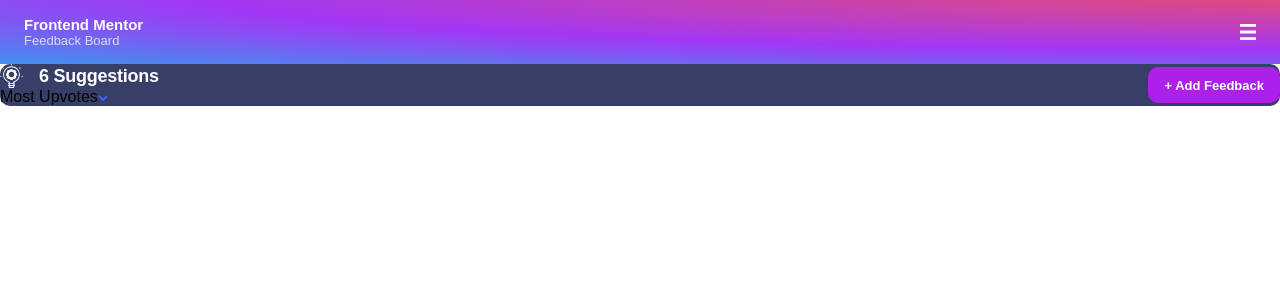
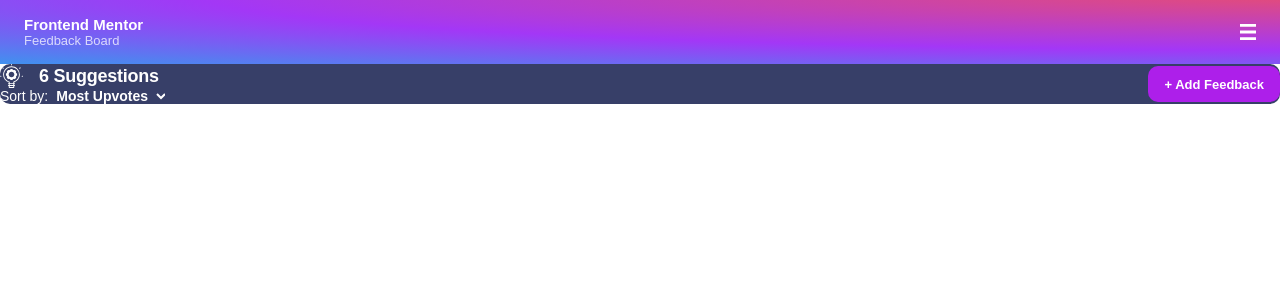
Before and after one commit to gdcristea/product-feedback-app, an Angular app: page /suggestions in a window 1280 px wide. Shown: the top 300 px of the page. Built offline with nearby package versions, Linux system fonts and the light colour scheme.

Commit message:
added dropdown component

```diff
--- a/src/app/pages/suggestions/filter-bar/dropdown/dropdown.component.html
+++ b/src/app/pages/suggestions/filter-bar/dropdown/dropdown.component.html
@@ -1,20 +1,23 @@
 <div class="dropdown-container">
   <div class="dropdown-container__selected-filter" (click)="toggleDropdown()">
-    <span>{{selectedFilter}}</span>
+    <div class="dropdown-container__selected-filter__filters">
+      <span>Sort by:</span>
+      <span class="dropdown-container__selected-filter__filters__bold">{{selectedFilter}}</span>
+    </div>
+    <img
+      *ngIf="isOpen"
+      src="assets/images/icon-arrow-up.svg"
+      alt="arrow up">
     <img
       *ngIf="!isOpen"
       src="assets/images/icon-arrow-down.svg"
       alt="arrow down">
-    <img
-      *ngIf="isOpen"
-      src="assets/images/icon-arrow-up.svg"
-      alt="arrow up">
   </div>
-
   <div
     *ngIf="isOpen"
     class="dropdown-container__dropdown-list">
     <div
+      class="dropdown-container__dropdown-list__line"
       *ngFor="let filter of filters"
       (click)="selectFilter(filter)">
       <span>{{filter}}</span>
--- a/src/app/pages/suggestions/filter-bar/dropdown/dropdown.component.scss
+++ b/src/app/pages/suggestions/filter-bar/dropdown/dropdown.component.scss
@@ -2,13 +2,50 @@
   position: relative;
 
   &__selected-filter {
+    display: flex;
+    align-items: center;
+    font-size: 0.875rem;
+    color: var(--white);
     cursor: pointer;
+
+    &__filters {
+      &__bold {
+        font-weight: 700;
+        margin: 0 0.5rem;
+      }
+
+      &:hover {
+        opacity: 0.75;
+      }
+    }
   }
 
   &__dropdown-list {
     position: absolute;
     z-index: 2;
+    top: 2.625rem;
+    width: 15.9375rem;
     background-color: var(--white);
-    border: 1px solid red;
+    border-radius: 0.625rem;
+    box-shadow: 0 0.625rem 2.5rem -0.5rem rgba(55, 63, 104, 0.35);
+
+    &__line {
+      display: flex;
+      align-items: center;
+      justify-content: space-between;
+      font-size: 1rem;
+      color: var(--slate-gray);
+      padding: 0.75rem 1.5rem;
+      border-bottom: 0.0625rem solid rgba(58, 67, 116, 0.15);
+      cursor: pointer;
+
+      &:last-child {
+        border: none;
+      }
+
+      &:hover {
+        color: var(--purple-magenta);
+      }
+    }
   }
 }
--- a/src/app/pages/suggestions/filter-bar/dropdown/dropdown.component.ts
+++ b/src/app/pages/suggestions/filter-bar/dropdown/dropdown.component.ts
@@ -1,4 +1,4 @@
-import { Component } from '@angular/core';
+import {Component, EventEmitter, Output} from '@angular/core';
 
 @Component({
   selector: 'app-dropdown',
@@ -7,17 +7,24 @@ import { Component } from '@angular/core';
 })
 export class DropdownComponent {
   /**
+   * Event emitted when an option from the dropdown is selected
+   */
+  @Output() selectionEmitter: EventEmitter<string> = new EventEmitter<string>();
+
+  /**
    * The list of filters
    */
   filters: string[] = ['Most Upvotes', 'Least Upvotes', 'Most Comments', 'Least Comments'];
 
   /**
    * Current selected filter
+   * Default is 'Most Upvotes'
    */
   selectedFilter: string = 'Most Upvotes';
 
   /**
-   * Is dropdown open or not. Default false/not open.
+   * Is dropdown open or not.
+   * Default false/not open.
    */
   isOpen = false;
 
@@ -38,6 +45,7 @@ export class DropdownComponent {
     } else {
       this.selectedFilter = filter;
       this.isOpen = false;
+      this.selectionEmitter.emit(this.selectedFilter);
     }
   }
 }
```
Also changed, not shown: src/assets/images/icon-arrow-down.svg, src/assets/images/icon-arrow-up.svg.
